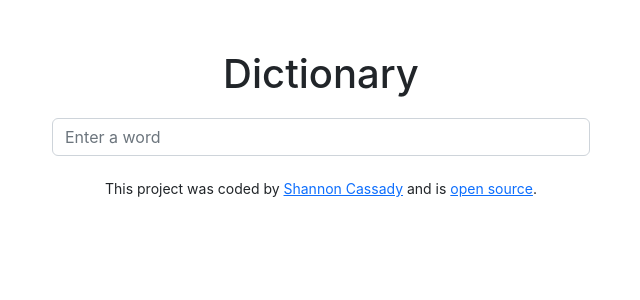
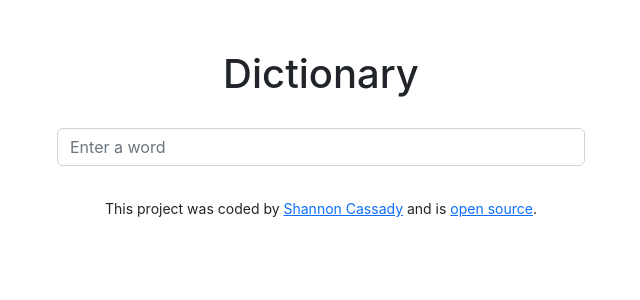
Before and after one commit to scassady8/dictionary-app, a React (Create React App) app: page / in a window 1280 px wide. Shown: the top 300 px of the page, without its empty margins (319-959 px from the left). Built offline with nearby package versions, Linux system fonts and the light colour scheme.

Commit message:
Updated styling for search window

```diff
--- a/src/Search.css
+++ b/src/Search.css
@@ -1,5 +1,5 @@
 .Search form {
-    margin: 20px;
+    margin: 30px;
 }
 .Search input {
     display: block;
```
